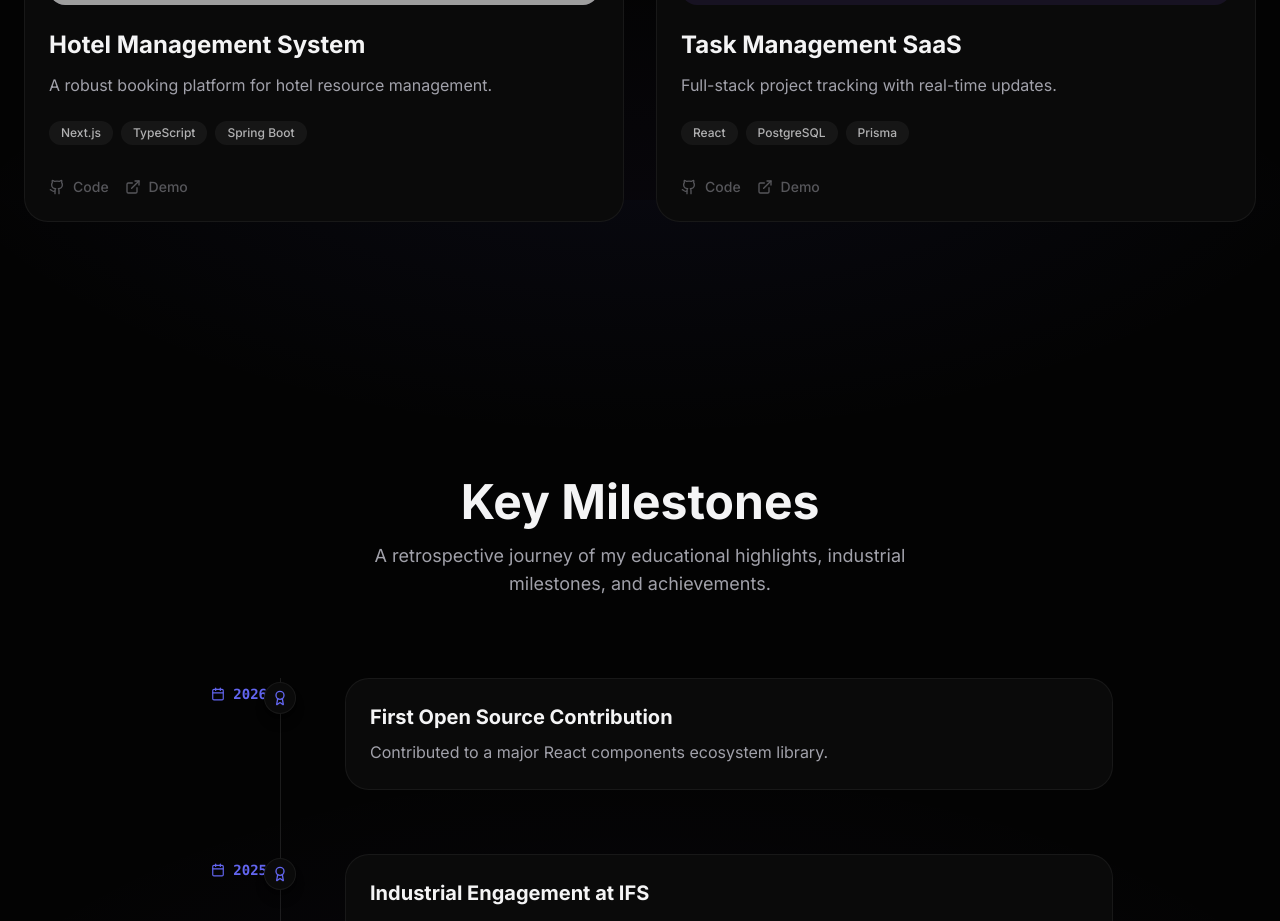
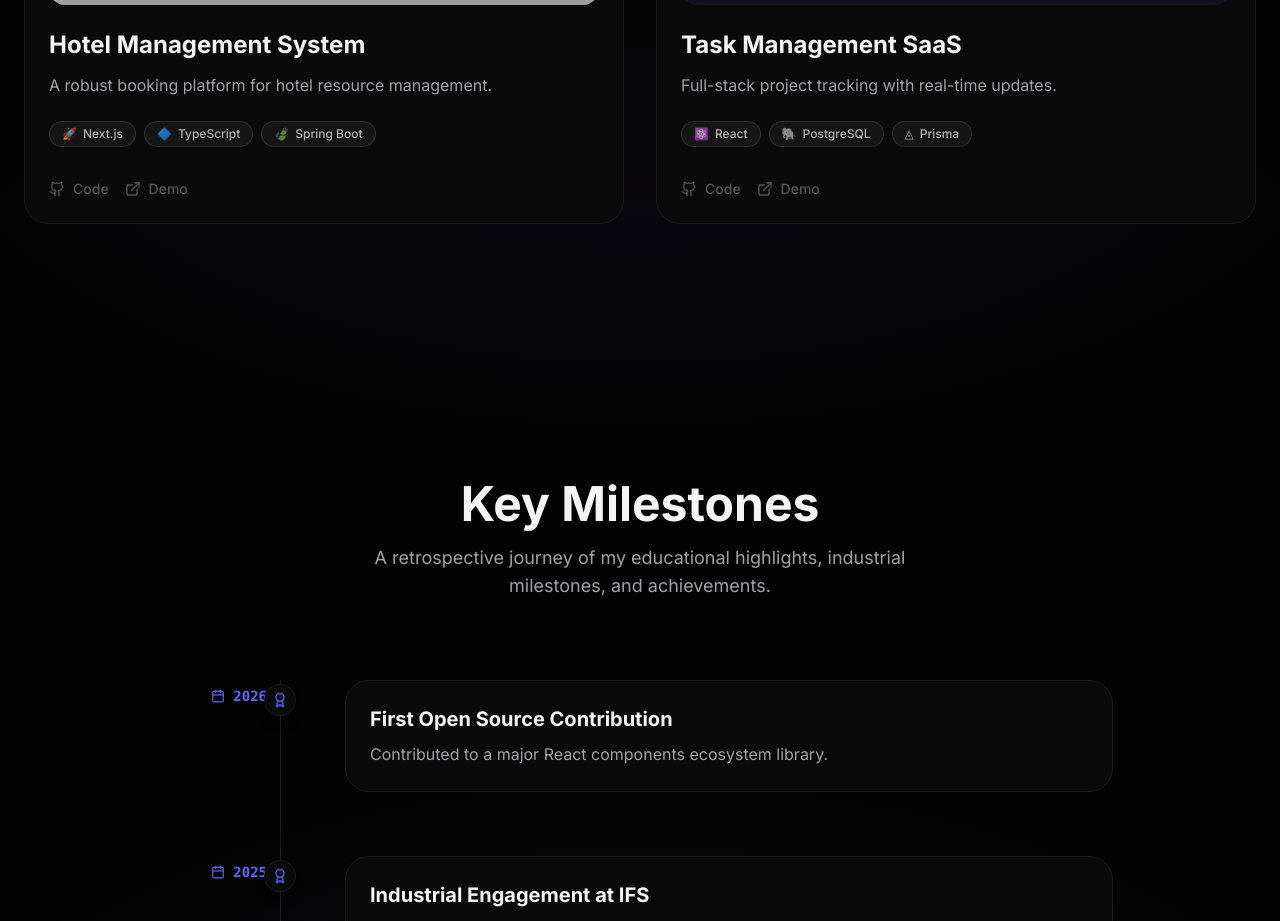
Before and after one commit to KasunBandara921/portfolio, a Next.js app: page / in a window 1280 px wide. Shown: the part 3000-3921 px from the top of the page. Built offline with nearby package versions, Linux system fonts and the light colour scheme; grey boxes are pictures that could not be loaded.

Commit message:
feat: add Projects component to display portfolio items with dynamic tech stack rendering

```diff
--- a/src/components/Projects.tsx
+++ b/src/components/Projects.tsx
@@ -17,6 +17,35 @@ interface Project {
   image: string;
   github?: string;
   demo?: string;
+}
+
+const techEmojis: Record<string, string> = {
+  "react": "⚛️",
+  "next": "🚀",
+  "typescript": "🔷",
+  "javascript": "🟨",
+  "spring": "🍃",
+  "postgres": "🐘",
+  "prisma": "◬",
+  "java": "☕",
+  "python": "🐍",
+  "docker": "🐳",
+  "aws": "☁️",
+  "tailwind": "🌊",
+  "node": "🟢",
+  "git": "🐙",
+  "firebase": "🔥",
+  "mongodb": "💾"
+};
+
+function getTechEmoji(tech: string): string {
+  const normalized = tech.toLowerCase().trim();
+  for (const [key, value] of Object.entries(techEmojis)) {
+    if (normalized.includes(key)) {
+      return value;
+    }
+  }
+  return "💻";
 }
 
 export default function Projects() {
@@ -62,11 +91,18 @@ export default function Projects() {
             <p className="text-[var(--color-muted)] mb-6">{project.description}</p>
 
             <div className="flex flex-wrap gap-2 mb-8">
-              {project.stack.map((tech) => (
-                <span key={tech} className="px-3 py-1 text-xs font-medium rounded-full bg-white/5 text-[var(--color-foreground)]/70">
-                  {tech}
-                </span>
-              ))}
+              {project.stack.map((tech) => {
+                const emoji = getTechEmoji(tech);
+                return (
+                  <span
+                    key={tech}
+                    className="inline-flex items-center gap-1.5 px-3 py-1 text-xs font-medium rounded-full bg-white/5 text-[var(--color-foreground)]/70 border border-white/10 hover:bg-white/10 hover:text-[var(--color-foreground)] transition-all duration-300"
+                  >
+                    <span>{emoji}</span>
+                    <span>{tech}</span>
+                  </span>
+                );
+              })}
             </div>
 
             <div className="flex gap-4">
```
